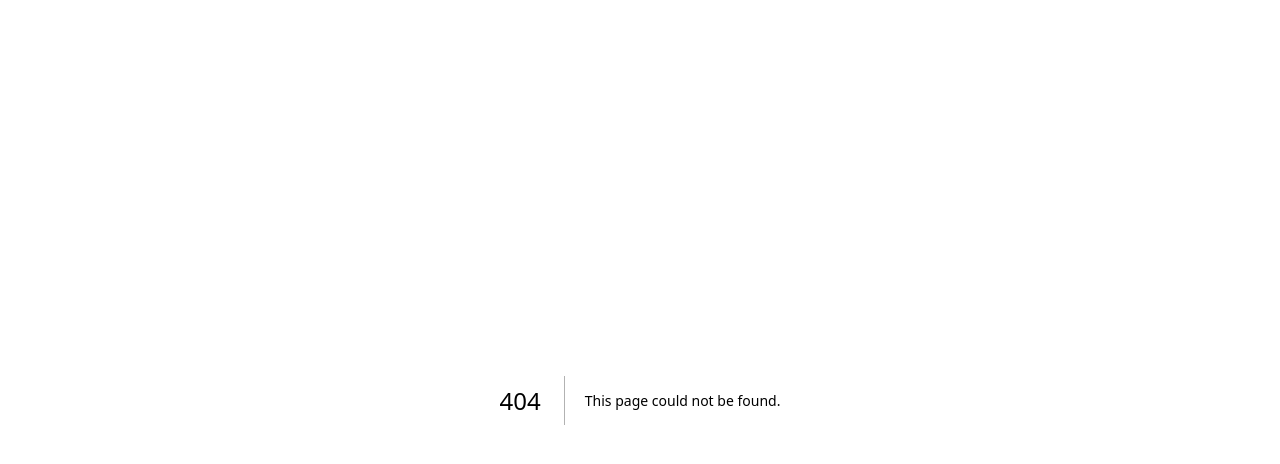
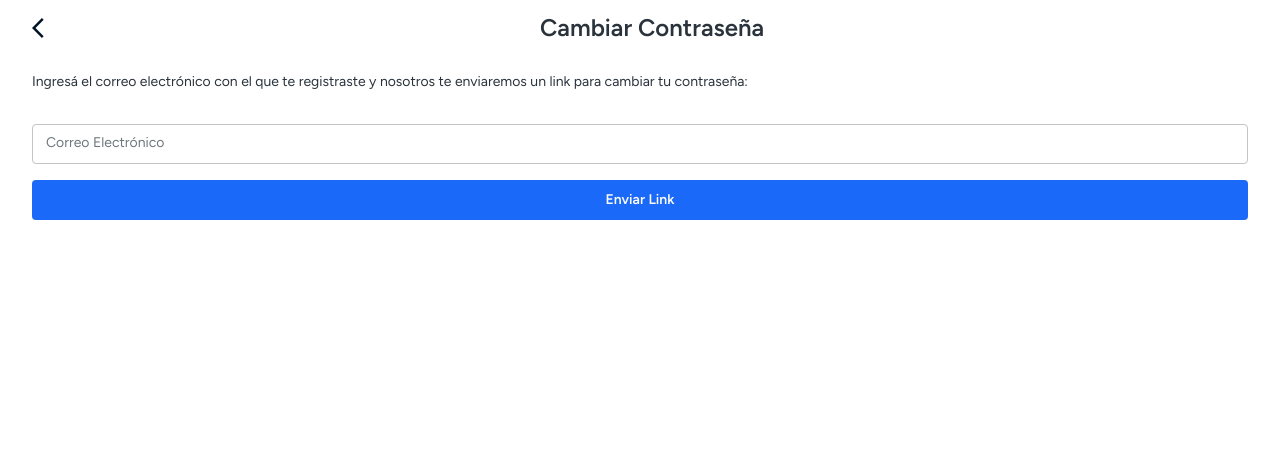
Before and after one commit to jcatenalitebox/rumateDeploy, a Next.js app: page /forgot-password in a window 1280 px wide. Before the commit this address had no page. Shown: the top 464 px of the page. Built offline with nearby package versions, Linux system fonts and the light colour scheme.

Commit message:
feat: new forgot password screen

```diff
--- /dev/null
+++ b/src/components/Common/MobileHeader/MobileHeader.tsx
@@ -0,0 +1,47 @@
+import { Box, IconButton, Typography, styled } from '@mui/material';
+import React from 'react';
+import ArrowBackIosIcon from '@mui/icons-material/ArrowBackIos';
+import theme from '@/theme';
+import { useRouter } from 'next/router';
+
+const StyledWrapper = styled(Box)`
+  ${theme.mixins.layout};
+  display: flex;
+  justify-content: space-between;
+  align-items: center;
+  padding-top: 12px;
+  padding-bottom: 12px;
+`;
+
+const StyledIconButton = styled(IconButton)`
+  &:hover {
+    background: none;
+  }
+`;
+
+const StyledArrowBackIosIcon = styled(ArrowBackIosIcon)`
+  color: ${theme.palette.customColors.black};
+`;
+
+type Props = {
+  title?: string;
+  rightComponent?: React.ReactNode;
+};
+
+const MobileHeader = ({ title, rightComponent }: Props) => {
+  const router = useRouter();
+  return (
+    <StyledWrapper>
+      <StyledIconButton
+        onClick={() => {
+          router.back();
+        }}>
+        <StyledArrowBackIosIcon color='inherit' />
+      </StyledIconButton>
+      <Typography variant='h1'>{title}</Typography>
+      <Box>{rightComponent}</Box>
+    </StyledWrapper>
+  );
+};
+
+export default MobileHeader;
--- /dev/null
+++ b/src/components/Common/MobileHeader/index.ts
@@ -0,0 +1 @@
+export { default } from './MobileHeader';
--- a/src/components/LoginScreen/LoginScreen.tsx
+++ b/src/components/LoginScreen/LoginScreen.tsx
@@ -104,6 +104,7 @@ const LoginScreen = () => {
           <StyledForgotPasswordText variant='h4'>¿Olvidaste tu contraseña?</StyledForgotPasswordText>
         </StyledLink>
 
+        {/* TODO add disabled state if no value on the input */}
         <StyledConfirmButton variant='contained' onClick={() => router.push('/rumie')}>
           Iniciar Sesión
         </StyledConfirmButton>
--- /dev/null
+++ b/src/pages/forgot-password/index.tsx
@@ -0,0 +1,67 @@
+import MobileHeader from '@/components/Common/MobileHeader';
+import theme from '@/theme';
+import { Box, Button, TextField, Typography, styled } from '@mui/material';
+import { useRouter } from 'next/router';
+import React, { useState } from 'react';
+
+const StyledWrapper = styled(Box)`
+  ${theme.mixins.layout};
+  margin-top: 16px;
+`;
+
+const StyledBottomWrapper = styled(Box)`
+  width: 100%;
+  display: flex;
+  flex-direction: column;
+  gap: 16px;
+  margin-top: 32px;
+`;
+
+const StyledPasswordsWrapper = styled(Box)`
+  display: flex;
+  flex-direction: column;
+  gap: 24px;
+`;
+
+const StyledInput = styled(TextField)`
+  width: 100%;
+`;
+
+const StyledButton = styled(Button)``;
+
+function ForgotPasswordPage() {
+  const router = useRouter();
+  const [step, setStep] = useState<1 | 2>(1);
+
+  const handleSteps = () => {
+    step === 1 ? setStep(2) : router.push('/');
+  };
+
+  return (
+    <>
+      <MobileHeader title='Cambiar Contraseña' />
+      <StyledWrapper>
+        <Typography variant='subtitle1' lineHeight='20px'>
+          Ingresá el correo electrónico con el que te registraste y nosotros te enviaremos un link para cambiar tu
+          contraseña:
+        </Typography>
+        <StyledBottomWrapper>
+          {step === 1 ? (
+            <StyledInput label='Correo Electrónico' size='small' />
+          ) : (
+            <StyledPasswordsWrapper>
+              <StyledInput type='password' label='Contraseña' size='small' />
+              <StyledInput type='password' label='Repita la contraseña' size='small' />
+            </StyledPasswordsWrapper>
+          )}
+          {/* TODO add disabled state if no value on the input */}
+          <StyledButton onClick={handleSteps} variant='contained'>
+            {step === 1 ? 'Enviar Link' : 'Actualizar'}
+          </StyledButton>
+        </StyledBottomWrapper>
+      </StyledWrapper>
+    </>
+  );
+}
+
+export default ForgotPasswordPage;
--- a/src/theme/components/MuiTypography.ts
+++ b/src/theme/components/MuiTypography.ts
@@ -8,7 +8,7 @@ const MuiTypography: Components<Omit<Theme, 'components'>>['MuiTypography'] = {
     h1: {
       fontSize: 24,
       fontWeight: 600,
-      lineHeight: '30px',
+      lineHeight: '32px',
     },
     h2: {
       fontSize: 32,
```
